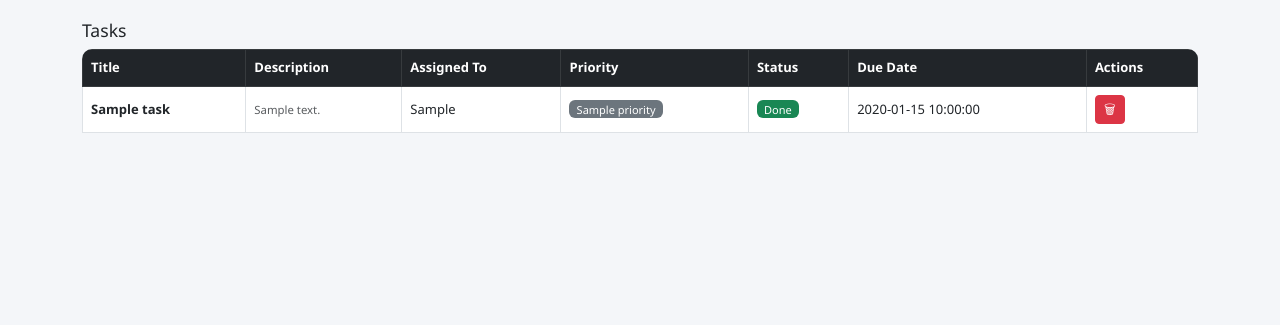
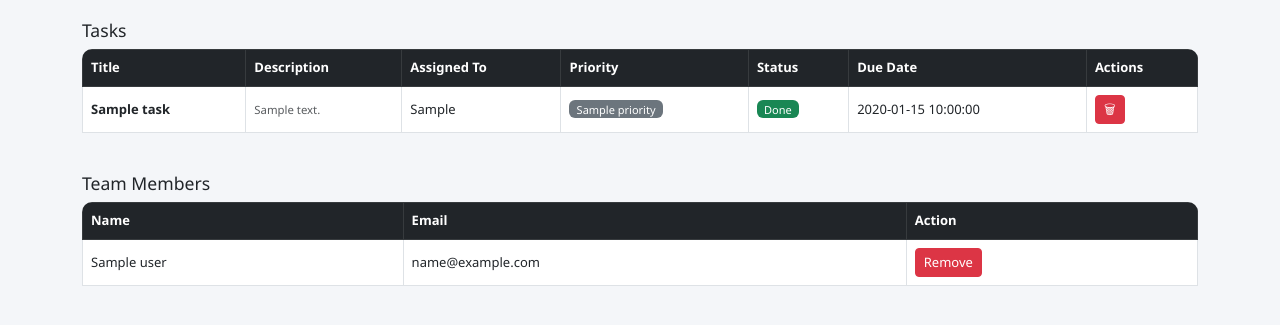
Before and after one commit to priya-1339/team_task_manager, a Flask app: page /dashboard in a window 1280 px wide. Shown: the part 313-638 px from the top of the page. Run offline with Flask 3, Linux system fonts and the light colour scheme; the visitor is signed in with stand-in values (Sample User, id 1); a database or web service that is not in the repository returns one stand-in record (values such as "Sample title"); some libraries are stand-ins or nearby versions.

Commit message:
make some changes with admin login

```diff
--- a/app.py
+++ b/app.py
@@ -43,19 +43,30 @@ def signup():
         return redirect('/dashboard')
 
     if request.method == 'POST':
-        name     = request.form['name'].strip()
-        email    = request.form['email'].strip().lower()
-        password = request.form['password']
+        name             = request.form['name'].strip()
+        email            = request.form['email'].strip().lower()
+        password         = request.form['password']
         confirm_password = request.form['confirm_password']
-        admin_key = request.form.get('admin_key', '').strip()
-        role = 'admin' if admin_key == os.getenv('ADMIN_SECRET_KEY') else 'member'
+        admin_key        = request.form.get('admin_key', '').strip()
+        selected_role    = request.form.get('role', 'member')
+
+        # Role assignment
+        if selected_role == 'admin':
+            if admin_key == os.getenv('ADMIN_SECRET_KEY'):
+                role = 'admin'
+            else:
+                flash('Invalid admin key. Account not created.', 'danger')
+                return render_template('signup.html')
+        else:
+            role = 'member'
+
+        # Validations
+        if not name or not email or not password:
+            flash('All fields are required.', 'danger')
+            return render_template('signup.html')
 
         if password != confirm_password:
             flash('Passwords do not match.', 'danger')
-            return render_template('signup.html')
-
-        if not name or not email or not password:
-            flash('All fields are required.', 'danger')
             return render_template('signup.html')
 
         if len(password) < 6:
@@ -124,7 +135,7 @@ def dashboard():
 
     role = session['role']
 
-    # Admins see all tasks; members see only their own
+    # Admins see only their own tasks; members see only their assigned tasks
     if role == 'admin':
         tasks = list(mongo.db.tasks.find({"created_by": session['email']}).sort("created_at", -1))
     else:
@@ -150,10 +161,18 @@ def dashboard():
         except Exception:
             t['overdue'] = False
 
+    # Projects
     if role == 'admin':
         projects = list(mongo.db.projects.find({"created_by": session['email']}))
     else:
-        projects = list(mongo.db.projects.find())
+        assigned_tasks = mongo.db.tasks.find({"assigned_to": session['email']})
+        project_ids = [t.get('project_id') for t in assigned_tasks if t.get('project_id')]
+        projects = list(mongo.db.projects.find({"_id": {"$in": [ObjectId(pid) for pid in project_ids if pid]}}))
+
+    # Members list (admin only) — fetch all members from DB directly
+    members = []
+    if role == 'admin':
+        members = list(mongo.db.users.find({"role": "member"}, {"password": 0}))
 
     return render_template(
         'dashboard.html',
@@ -165,7 +184,8 @@ def dashboard():
         pending_tasks=pending_tasks,
         progress_tasks=progress_tasks,
         overdue_tasks=overdue_tasks,
-        projects=projects
+        projects=projects,
+        members=members
     )
 
 
@@ -213,13 +233,14 @@ def create_task():
         flash('Only admins can create tasks.', 'danger')
         return redirect('/dashboard')
 
-    users    = list(mongo.db.users.find({}, {"password": 0}))
-    projects = list(mongo.db.projects.find())
+    # Only fetch members for assign to dropdown (not admins)
+    users    = list(mongo.db.users.find({"role": "member"}, {"password": 0}))
+    projects = list(mongo.db.projects.find({"created_by": session['email']}))
 
     if request.method == 'POST':
         title       = request.form['title'].strip()
         description = request.form.get('description', '').strip()
-        assigned_to = request.form['assigned_to']   # email of assignee
+        assigned_to = request.form['assigned_to']
         due_date    = request.form['due_date']
         project_id  = request.form.get('project_id', '')
         priority    = request.form.get('priority', 'Medium')
@@ -275,7 +296,7 @@ def update_status(task_id):
     new_status  = status_flow.get(task['status'], "Done")
 
     mongo.db.tasks.update_one(
-        {"_id": ObjectId(task_id)},
+        {"_id": oid},
         {"$set": {"status": new_status, "updated_at": datetime.utcnow()}}
     )
     flash(f'Task status updated to "{new_status}".', 'success')
@@ -284,7 +305,7 @@ def update_status(task_id):
 
 # ── DELETE TASK (Admin only) ──────────────────────────────────────────────────
 
-@app.route('/delete_task/<task_id>' , methods=['POST'])
+@app.route('/delete_task/<task_id>', methods=['POST'])
 def delete_task(task_id):
     if login_required():
         return redirect('/login')
@@ -303,11 +324,23 @@ def delete_task(task_id):
     return redirect('/dashboard')
 
 
-# ── RUN ───────────────────────────────────────────────────────────────────────
+# ── DELETE MEMBER (Admin only) ────────────────────────────────────────────────
 
-@app.route('/health')
-def health():
-    return {"status": "ok"}
+@app.route('/delete_member_by_email/<email>', methods=['POST'])
+def delete_member_by_email(email):
+    if login_required():
+        return redirect('/login')
+    if session['role'] != 'admin':
+        flash('Only admins can remove members.', 'danger')
+        return redirect('/dashboard')
+
+    mongo.db.users.delete_one({"email": email, "role": "member"})
+    flash('Member removed successfully.', 'success')
+    return redirect('/dashboard')
+
+
+# ── ERROR HANDLERS ────────────────────────────────────────────────────────────
+
 @app.errorhandler(404)
 def not_found(e):
     return "Page not found", 404
@@ -316,5 +349,15 @@ def not_found(e):
 def server_error(e):
     return "Something went wrong", 500
 
+
+# ── HEALTH CHECK ──────────────────────────────────────────────────────────────
+
+@app.route('/health')
+def health():
+    return {"status": "ok"}
+
+
+# ── RUN ───────────────────────────────────────────────────────────────────────
+
 if __name__ == "__main__":
     app.run(debug=os.getenv("DEBUG", "false").lower() == "true")
--- a/templates/dashboard.html
+++ b/templates/dashboard.html
@@ -137,7 +137,8 @@
                 </form>
                 {% endif %}
                 {% if role == 'admin' %}
-                <form method="POST" action="/delete_task/{{ task._id }}" style="display:inline;" onsubmit="return confirm('Delete this task?')">
+                <form method="POST" action="/delete_task/{{ task._id }}" style="display:inline;"
+                      onsubmit="return confirm('Delete this task?')">
                     <button type="submit" class="btn btn-danger btn-sm">🗑</button>
                 </form>
                 {% endif %}
@@ -153,6 +154,41 @@
     </div>
     {% endif %}
 
+    <!-- Team Members Table (Admin only) — fetched from DB directly -->
+    {% if role == 'admin' %}
+    <h5 class="mb-2 mt-4">Team Members</h5>
+    {% if members %}
+    <div class="table-responsive mb-4">
+    <table class="table table-bordered align-middle">
+        <thead class="table-dark">
+            <tr>
+                <th>Name</th>
+                <th>Email</th>
+                <th>Action</th>
+            </tr>
+        </thead>
+        <tbody>
+        {% for m in members %}
+        <tr>
+            <td>{{ m.name }}</td>
+            <td>{{ m.email }}</td>
+            <td>
+                <form method="POST" action="/delete_member_by_email/{{ m.email }}"
+                      onsubmit="return confirm('Remove this member?')"
+                      style="display:inline;">
+                    <button class="btn btn-danger btn-sm">Remove</button>
+                </form>
+            </td>
+        </tr>
+        {% endfor %}
+        </tbody>
+    </table>
+    </div>
+    {% else %}
+    <div class="alert alert-info mb-4">No members yet.</div>
+    {% endif %}
+    {% endif %}
+
 </div>
 
 <script src="https://cdn.jsdelivr.net/npm/bootstrap@5.3.0/dist/js/bootstrap.bundle.min.js"></script>
```
Also changed, not shown: templates/signup.html (+10 -19 lines).
